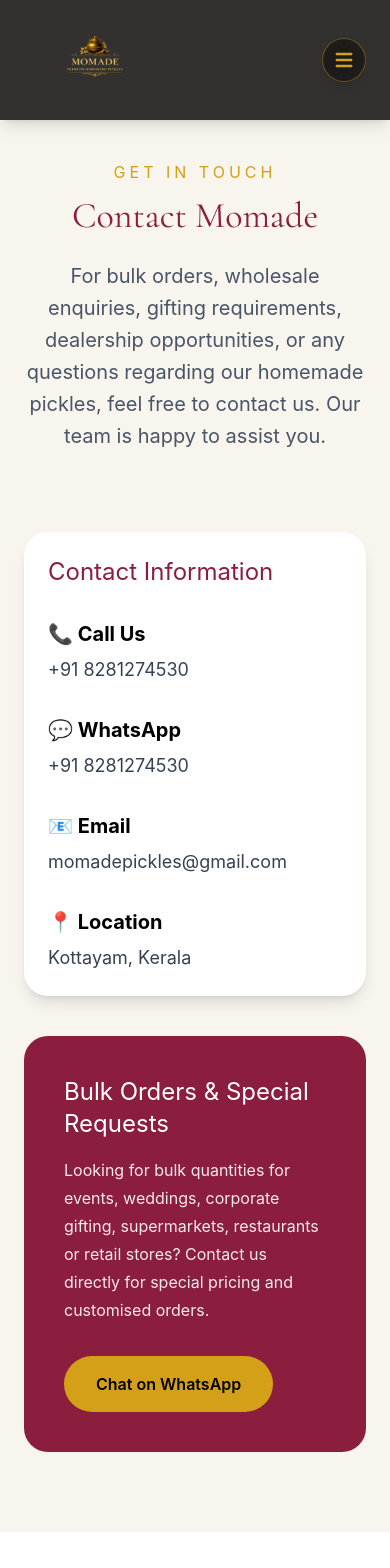
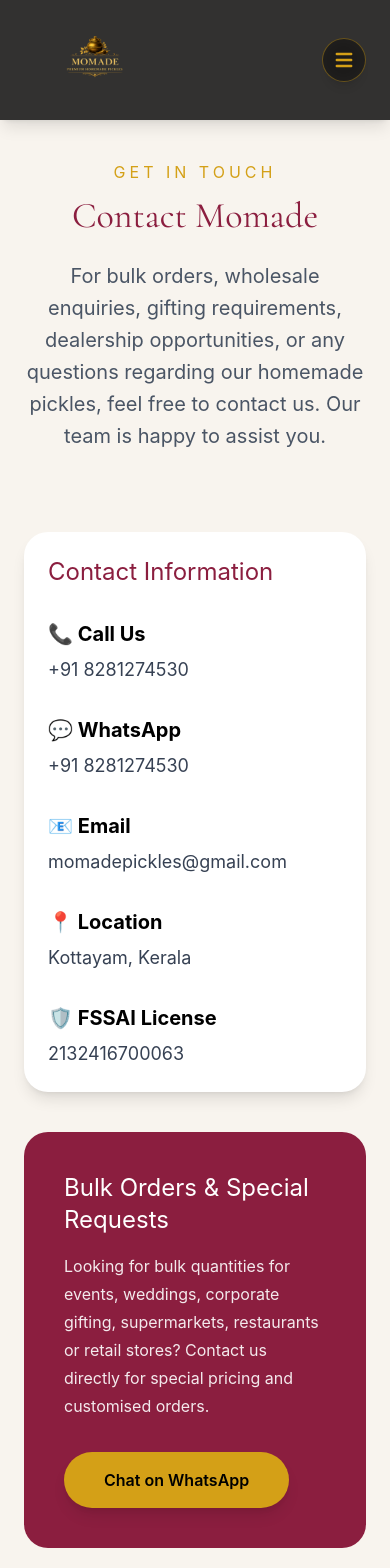
Before and after one commit to sreedevnp/momade-pickles, a React (Vite) app: page /contact in a window 390 px wide. Shown: the top 1568 px of the page. Built offline with nearby package versions, Linux system fonts and the light colour scheme; grey boxes are pictures that could not be loaded.

Commit message:
Fix contact page mobile layout

```diff
--- a/src/App.jsx
+++ b/src/App.jsx
@@ -378,7 +378,16 @@
       Our Pickles
     </h2>
 
+    <div className="flex justify-center mb-12">
+  <div className="inline-flex items-center gap-2 bg-white px-5 py-2 rounded-full border border-gray-200 shadow-sm">
+    <span className="text-[#D4A017]">✔</span>
+    <span className="text-gray-600 text-sm md:text-base">
+      FSSAI Lic. No: 2132416700063
+    </span>
+  </div>
+</div>
     <div className="grid md:grid-cols-3 lg:grid-cols-4 gap-x-12 gap-y-20">
+
 {products.map((product, index) => (
   <div key={index} className="text-center">
 
@@ -618,6 +627,10 @@
         <p className="text-white/80 mt-2">
           PIN: 686604
         </p>
+
+        <p className="text-white/80 mt-2">
+  FSSAI Lic. No: 2132416700063
+</p>
       </div>
 
       {/* Contact */}
@@ -674,7 +687,7 @@
     <div className="border-t border-white/20 mt-10 pt-6">
 
       <p className="text-center text-white/80">
-        © 2026 Momade Homemade Pickles. All rights reserved.
+        © Momade Homemade Pickles. All rights reserved.
       </p>
 
       <p className="text-center text-white/60 mt-2">
--- a/src/contact.jsx
+++ b/src/contact.jsx
@@ -165,7 +165,7 @@
           </div>
 
           {/* Two Column Layout */}
-          <div className="grid md:grid-cols-2 gap-10">
+          <div className="grid md:grid-cols-2 gap-10 items-start">
 
             {/* Contact Info */}
             <div className="bg-white rounded-3xl shadow-lg p-6 md:p-10">
@@ -210,12 +210,20 @@
         Kottayam, Kerala
       </div>
     </div>
+    <div>
+  <div className="font-bold text-xl flex items-center gap-2">
+    🛡️ FSSAI License
+  </div>
+  <div className="mt-2 text-gray-700">
+    2132416700063
+  </div>
+</div>
 
   </div>
 </div>
 
             {/* Bulk Orders */}
-            <div className="bg-[#8B1E3F] text-white rounded-3xl p-10">
+            <div className="bg-[#8B1E3F] text-white rounded-3xl p-10 max-w-xl">
               <h3 className="text-2xl md:text-3xl mb-4">
                 Bulk Orders & Special Requests
               </h3>
@@ -231,7 +239,22 @@
   href="https://wa.me/918281274530"
   target="_blank"
   rel="noreferrer"
-                className="inline-block mt-8 bg-[#D4A017] text-black px-8 py-4 rounded-full font-semibold hover:scale-105 transition"
+  className="
+    inline-block
+    mt-8
+    bg-[#D4A017]
+    text-black
+    px-10
+    py-4
+    rounded-full
+    font-semibold
+    shadow-lg
+    transition-all
+    duration-300
+    hover:scale-105
+    hover:shadow-2xl
+    hover:bg-[#E5B321]
+  "
 >
   Chat on WhatsApp
 </a>
@@ -328,6 +351,9 @@
         <p className="text-white/80 mt-2">
           PIN: 686604
         </p>
+        <p className="text-white/80 mt-2">
+  FSSAI Lic. No: 2132416700063
+</p>
       </div>
 
       <div>
@@ -370,6 +396,7 @@
           >
             Contact
           </a>
+
         </div>
       </div>
 
```
Lines whose indentation alone changed are shown as unchanged.
